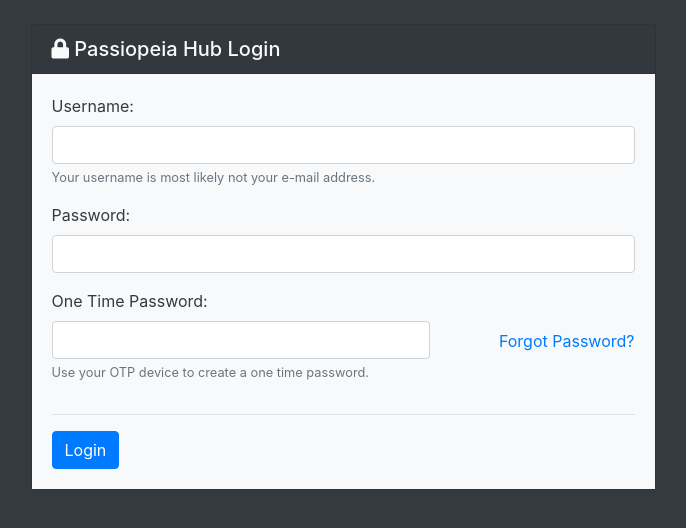
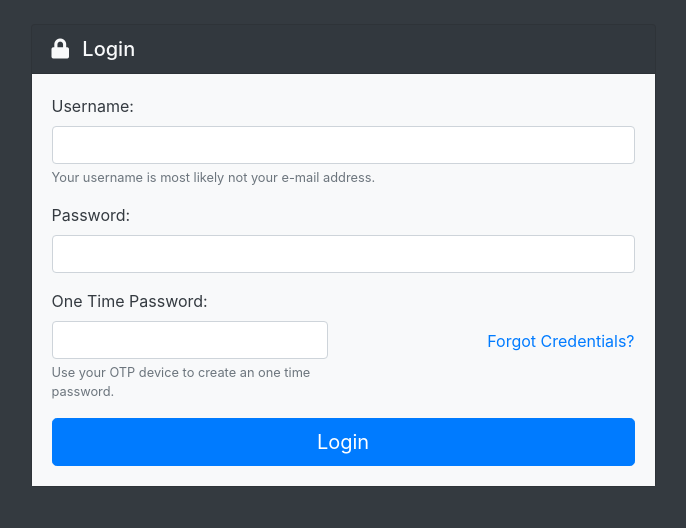
Before and after one commit to passiopeia/passiopeia-hub, a Django app: page /hub/auth/login in a window 1280 px wide. Shown: the part 56-584 px from the top of the page, without its empty margins (297-983 px from the left). Run offline with Django 3.2, Linux system fonts and the light colour scheme; some libraries are stand-ins or nearby versions.

Commit message:
Refactoring Lost Credentials

```diff
--- a/hub_app/templates/hub_app/auth/_auth.html
+++ b/hub_app/templates/hub_app/auth/_auth.html
@@ -6,7 +6,7 @@
 
 {% block app %}
     <div class="card w-50 mt-4 ml-auto mr-auto bg-dark">
-        <h5 class="card-header"><i class="fa fa-lock"></i> {% trans 'Passiopeia Hub Login' %}</h5>
+        <h5 class="card-header"><i class="fa fa-lock mr-2"></i> {% block auth-title %}{% trans 'User Authentication' %}{% endblock %}</h5>
         <div class="card-body bg-light text-dark">
             {% block auth %}{% endblock %}
         </div>
--- a/hub_app/templates/hub_app/auth/login.html
+++ b/hub_app/templates/hub_app/auth/login.html
@@ -3,6 +3,8 @@
 {% load i18n %}
 
 {% block title %}{% trans 'Login' %} | {{ block.super }}{% endblock %}
+
+{% block auth-title %}{% trans 'Login' %}{% endblock %}
 
 {% block auth %}
     <form method="post" action="{% url 'ha:auth:login' %}" data-ui-relevance="main-login">
@@ -41,7 +43,7 @@
             {{ form.password }}
         </div>
         <div class="row">
-            <div class="col-lg-8">
+            <div class="col-lg-6">
                 {% if form.otp.errors %}
                     <div class="alert alert-danger" role="alert">
                         {% for e in form.otp.errors %}
@@ -53,14 +55,13 @@
                 <div class="form-group">
                     <label for="{{ form.otp.id_for_label }}">{{ form.otp.label }}{{ form.label_suffix }}</label>
                     {{ form.otp }}
-                    <small id="otpHelp" class="form-text text-muted">{% trans 'Use your OTP device to create a one time password.' %}</small>
+                    <small id="otpHelp" class="form-text text-muted">{% trans 'Use your OTP device to create an one time password.' %}</small>
                 </div>
             </div>
-            <div class="col-lg-4 pt-3 text-lg-right">
-                <a class="card-link mt-4 d-inline-block" href="{% url 'ha:auth:reset-password' %}">{% trans 'Forgot Password?' %}</a>
+            <div class="col-lg-6 pt-3 text-lg-right">
+                <a class="card-link mt-4 d-inline-block" href="{% url 'ha:auth:forgot-credentials' %}">{% trans 'Forgot Credentials?' %}</a>
             </div>
         </div>
-        <hr>
-        <button type="submit" class="btn btn-primary">{% trans 'Login' %}</button>
+        <button type="submit" class="btn btn-primary btn-block btn-lg">{% trans 'Login' %}</button>
     </form>
 {% endblock %}
--- a/hub_app/urls.py
+++ b/hub_app/urls.py
@@ -5,14 +5,14 @@ from django.conf.urls import url
 from django.urls import path
 from django.views.decorators.cache import never_cache
 
-from hub_app.views.auth import LogoutView, LoginView, ResetPasswordView
+from hub_app.views.auth import LogoutView, LoginView, ForgotCredentialsView
 from hub_app.views.home import HomeView
 
 
 AUTH_URLS = ([
     path('logout', never_cache(LogoutView.as_view()), name='logout'),
     path('login', never_cache(LoginView.as_view()), name='login'),
-    path('reset-password', never_cache(ResetPasswordView.as_view()), name='reset-password'),
+    path('forgot-credentials', never_cache(ForgotCredentialsView.as_view()), name='forgot-credentials'),
 ], 'auth', 'hub_app')
 
 urlpatterns = [  # pylint: disable=invalid-name
--- a/hub_app/views/auth.py
+++ b/hub_app/views/auth.py
@@ -8,6 +8,7 @@ from django.shortcuts import redirect, render
 from django.utils.translation import gettext_lazy as _
 from django.urls import reverse_lazy
 from django.views import View
+from django.views.generic import TemplateView
 
 from hub_app.forms.auth import UsernamePasswordOtpForm
 
@@ -88,7 +89,17 @@ class LoginView(View):
         return redirect(reverse_lazy('ha:home'))
 
 
-class ResetPasswordView(View):
+class ForgotCredentialsView(TemplateView):
     """
     The Password Reset procedure
     """
+
+    content_type = 'text/html'
+    template_name = 'hub_app/auth/forgot-credentials.html'
+    http_method_names = ['get']
+
+    def dispatch(self, request: HttpRequest, *args, **kwargs):
+        if request.user.is_authenticated:
+            logout(request)
+            return redirect(reverse_lazy('ha:auth:forgot-credentials'), permanent=False)
+        return super(ForgotCredentialsView, self).dispatch(request, *args, **kwargs)
```
Also changed, not shown: hub_app/templates/hub_app/auth/forgot-credentials.html (added, +11 -0 lines).
